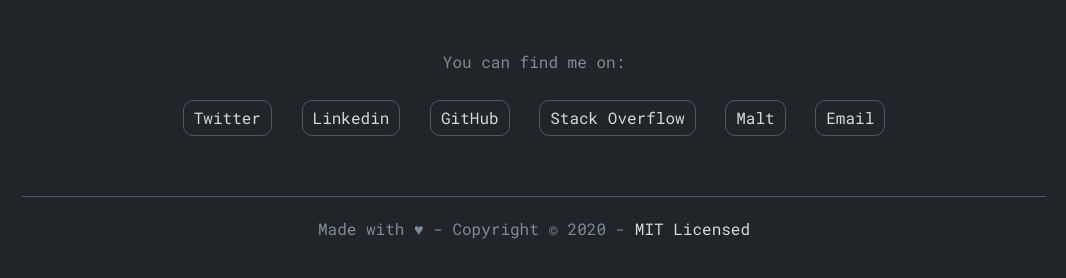
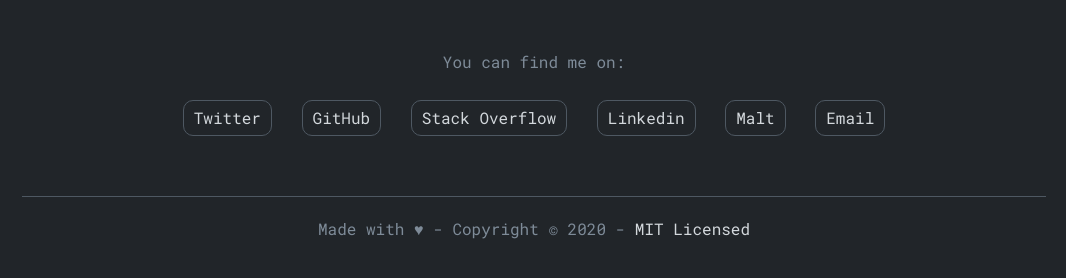
Before and after one commit to mjeanroy/mjeanroy.github.io, a Jekyll site: the page built from home/index.html, in a window 1280 px wide. Shown: the part 243-521 px from the top of the page, without its empty margins (106-1172 px from the left). Built offline with Jekyll 4.4.1, drawn with Linux system fonts in a browser that asks for light colours.

```diff
--- a/_includes/contact.md
+++ b/_includes/contact.md
@@ -1,8 +1,8 @@
 You can find me on:
 
 - [Twitter](https://twitter.com/mickaeljeanroy)
-- [Linkedin](https://fr.linkedin.com/in/mickael-jeanroy-21b4664a)
 - [GitHub](https://github.com/mjeanroy)
 - [Stack Overflow](https://stackoverflow.com/users/1215828/mickael)
+- [Linkedin](https://fr.linkedin.com/in/mickael-jeanroy-21b4664a)
 - [Malt](https://www.malt.fr/profile/mickaeljeanroy)
 - [Email](mailto: {{ site.email }})
```
